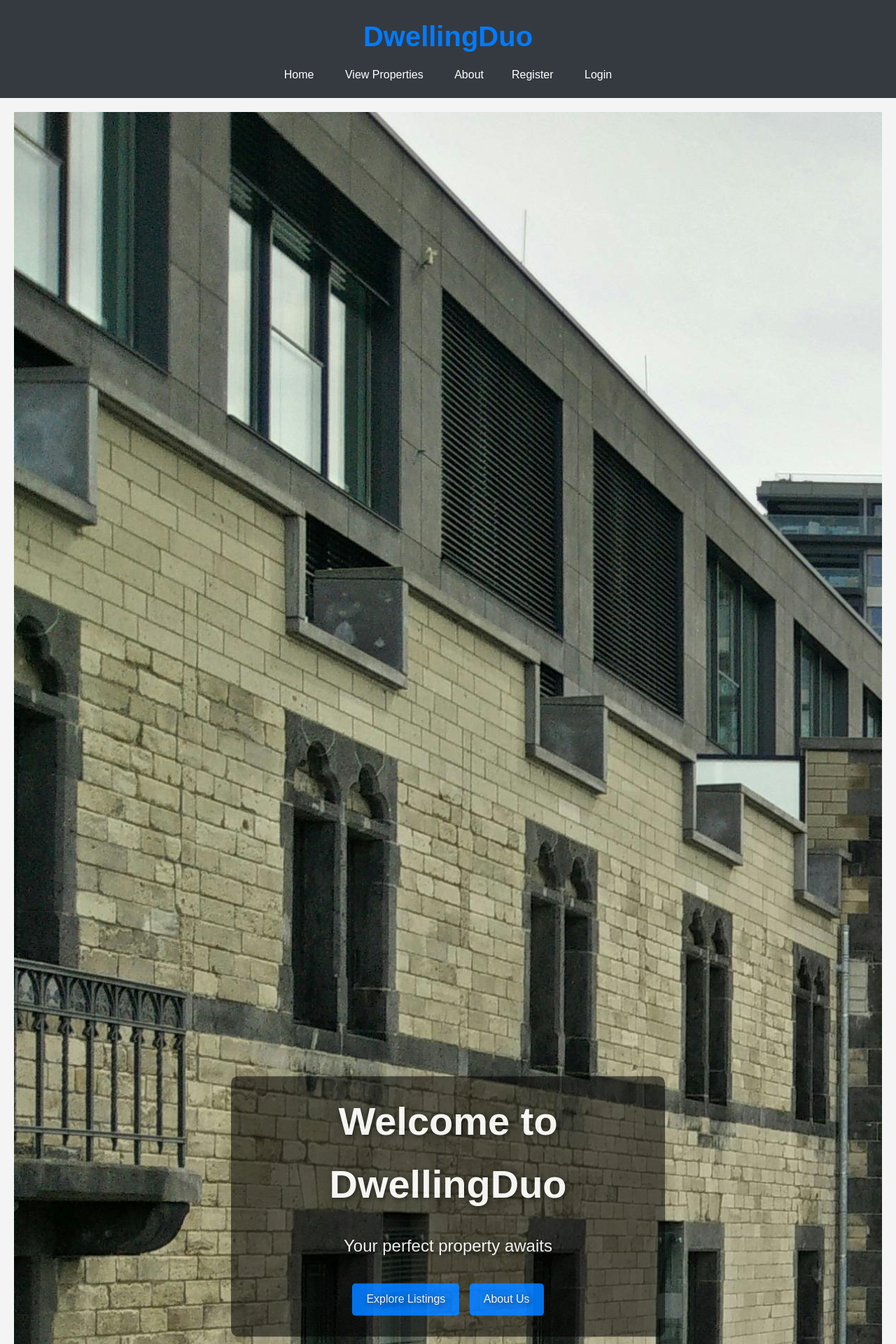
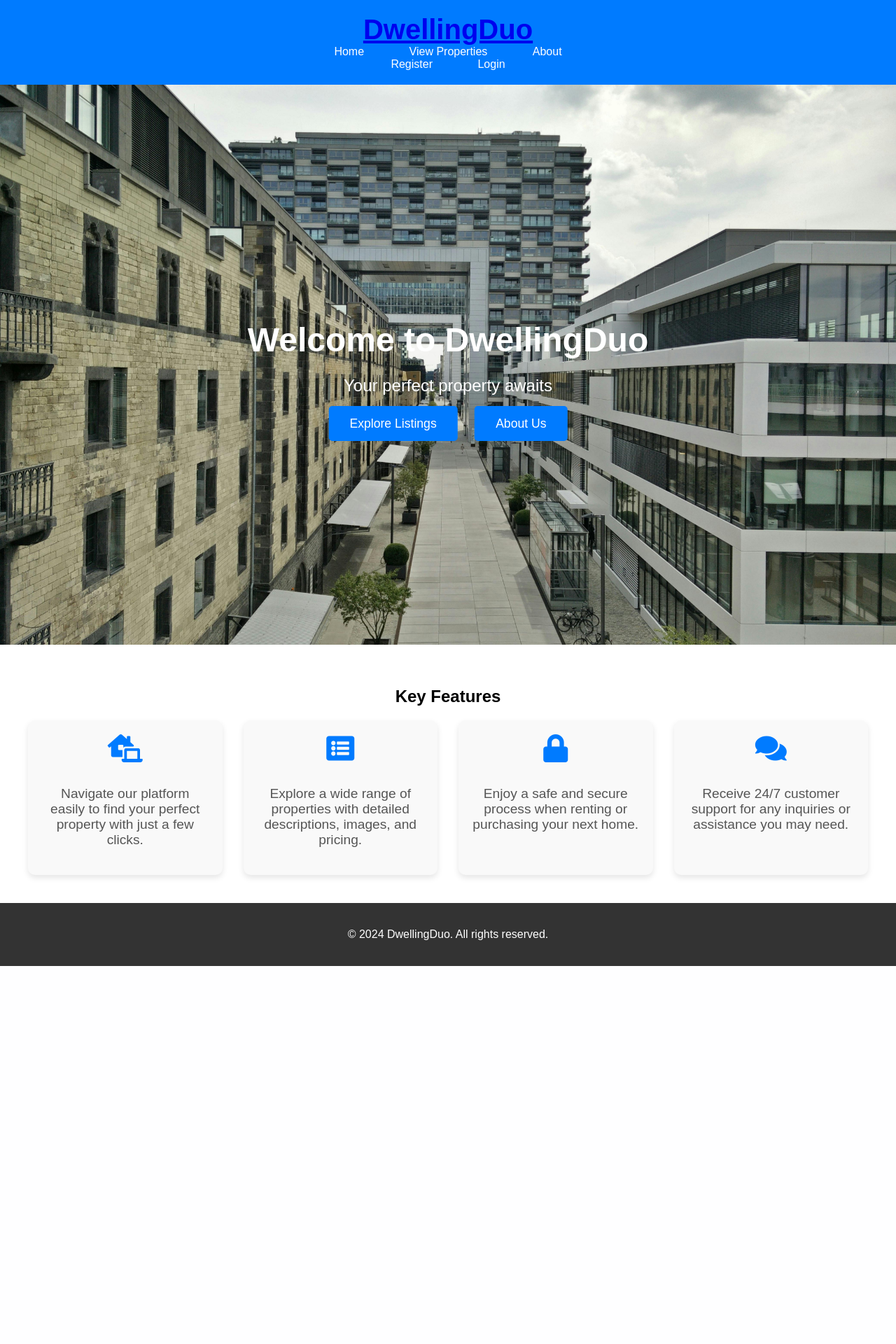
Before and after one commit to Jayricka/dwellingduo, a Django app: page / in a window 1280 px wide. Shown: the top 1920 px of the page at 70% size. After the commit the page ends 1380 px from the top, so only its background shows below. Run offline with Django 5.2, Linux system fonts and the light colour scheme.

Commit message:
Refactor CSS and HTML for improved layout and styling

```diff
--- a/static/css/styles.css
+++ b/static/css/styles.css
@@ -1,7 +1,6 @@
 /* General Styles */
 body {
     font-family: Arial, sans-serif;
-    line-height: 1.6;
     margin: 0;
     padding: 0;
     background-color: #f4f4f4;
@@ -9,253 +8,251 @@ body {
 
 /* Header Styles */
 header {
-    background: #343a40; /* Dark background for header */
-    color: #ffffff;
+    background-color: #007bff; /* Blue header */
+    color: white;
     padding: 20px;
     text-align: center;
 }
 
-h1 {
+header h1 {
     margin: 0;
-    font-size: 2.5em;
+    font-size: 2.5rem;
 }
 
-.navbar {
-    display: flex;
-    justify-content: center;
-    margin-top: 10px;
+header nav a {
+    color: white;
+    text-decoration: none;
+    padding: 10px 20px;
+    margin: 0 10px;
+    font-size: 1rem;
 }
 
-.navbar a {
-    color: #ffffff;
-    text-decoration: none;
-    padding: 15px 20px;
+header nav a:hover {
+    background-color: #0056b3;
+    border-radius: 5px;
 }
 
-.navbar a:hover {
-    background: #495057; /* Lighter shade on hover */
+/* Footer Styles */
+footer {
+    background-color: #333;
+    color: white;
+    padding: 20px;
+    text-align: center;
 }
 
-/* Main Content Styles */
-main {
-    padding: 20px;
+/* Cover Section (Home & About) */
+.cover-section {
+    position: relative;
+    width: 100%;
+    height: 100vh;
 }
 
-.property-grid {
-    display: grid;
-    grid-template-columns: repeat(auto-fill, minmax(250px, 1fr)); /* Responsive grid */
-    gap: 20px; /* Space between items */
-    margin-top: 20px;
-    max-width: 1200px; /* Add a max width to the grid */
-    margin: 0 auto; /* Center the grid */
+.hero-image {
+    width: 100%;
+    height: 100%;
+    object-fit: cover;
+    position: absolute;
+    top: 0;
+    left: 0;
+    z-index: -1;
 }
 
-/* Property grid */
-.property-item {
-    border: 1px solid #dddddd; /* Light border */
-    border-radius: 8px; /* Rounded corners */
-    overflow: hidden; /* Hide overflow */
-    transition: transform 0.3s; /* Animation effect */
-    box-shadow: 0 2px 5px rgba(0, 0, 0, 0.1); /* Light shadow */
-    display: flex; /* Ensure flex display for contents */
-    flex-direction: column; /* Align content vertically */
-    justify-content: space-between; /* Distribute space */
-    padding: 10px; /* Add padding for aesthetics */
-}
-
-.property-item:hover {
-    transform: scale(1.05); /* Scale effect on hover */
-}
-
-.property-thumbnail {
-    width: 100%; /* Fill the container */
-    height: auto; /* Maintain aspect ratio */
-}
-
-.property-item h3 {
-    font-size: 1.2em;
-    margin: 8px 0;
-    padding: 0 10px; /* Padding for text */
-}
-
-.property-item p {
-    margin: 0;
-    padding: 0 10px; /* Padding for text */
-}
-
-.btn-details {
-    display: block;
-    margin: 10px auto;
-    padding: 10px 15px;
-    background: #007BFF; /* Primary button color */
-    color: #ffffff;
-    text-align: center;
-    border-radius: 4px;
-    text-decoration: none;
-}
-
-.btn-details:hover {
-    background: #0056b3; /* Darker shade on hover */
-}
-
-/* Filter Form Styles */
-.filter-form {
-    display: flex;
-    flex-wrap: wrap;
-    justify-content: space-between;
-    margin-bottom: 20px;
-}
-
-.filter-input,
-.sort-select {
-    padding: 10px;
-    margin: 5px;
-    border: 1px solid #dddddd;
-    border-radius: 4px;
-    width: calc(25% - 10px); /* Responsive width */
-}
-
-.btn-filter,
-.btn-add {
-    padding: 10px 15px;
-    background: #28a745; /* Success button color */
-    color: #ffffff;
-    border: none;
-    border-radius: 4px;
-    cursor: pointer;
-}
-
-.btn-filter:hover,
-.btn-add:hover {
-    background: #218838; /* Darker shade on hover */
-}
-
-/* Owner Actions */
-.owner-actions {
-    display: flex;
-    justify-content: space-between;
-    padding: 10px;
-}
-
-/* Cover Image Text Styles */
-.cover-image {
-    position: relative;
-    text-align: center;
-    color: white; /* Change text color for visibility */
-}
-
-.cover-image h1 {
+.overlay {
     position: absolute;
     top: 50%;
     left: 50%;
     transform: translate(-50%, -50%);
-    font-size: 3em; /* Adjust font size as needed */
-    margin: 0;
-    text-shadow: 2px 2px 4px rgba(0, 0, 0, 0.7); /* Optional: add shadow for better visibility */
+    color: white;
+    text-align: center;
+    z-index: 1;
 }
 
-.cover-image p {
-    position: absolute;
-    top: 60%; /* Position below the title */
-    left: 50%;
-    transform: translate(-50%, -50%);
-    font-size: 1.5em; /* Adjust font size as needed */
-    margin: 0;
-    text-shadow: 1px 1px 2px rgba(0, 0, 0, 0.7); /* Optional: add shadow for better visibility */
-}
-
-/* Key Features Section Styles */
-.key-features {
-    padding: 20px;
-    background-color: #ffffff; /* White background for the feature section */
-    border-radius: 8px; /* Rounded corners */
-    box-shadow: 0 2px 5px rgba(0, 0, 0, 0.1); /* Light shadow */
-    margin-top: 20px;
-}
-
-.key-features h2 {
-    text-align: center;
+.overlay h1 {
+    font-size: 3rem;
     margin-bottom: 20px;
 }
 
+.overlay p {
+    font-size: 1.5rem;
+    margin-bottom: 30px;
+}
+
+.overlay .cta-button {
+    background-color: #007bff;
+    color: white;
+    padding: 15px 30px;
+    text-decoration: none;
+    font-size: 1.1rem;
+    margin: 10px;
+    border-radius: 5px;
+    transition: background-color 0.3s ease;
+}
+
+.overlay .cta-button:hover {
+    background-color: #ff5733; /* Orange on hover */
+}
+
+/* Key Features Section */
+.key-features {
+    padding: 40px;
+    background-color: #fff;
+    text-align: center;
+}
+
 .features-container {
-    display: flex;
-    flex-wrap: wrap;
-    justify-content: center; /* Center the feature items */
+    display: grid;
+    grid-template-columns: repeat(auto-fill, minmax(250px, 1fr));
+    gap: 30px;
 }
 
 .feature-item {
-    flex: 1 1 200px; /* Flex item with minimum width */
-    text-align: center; /* Center text */
-    padding: 10px;
-    margin: 10px; /* Space between items */
+    background-color: #f9f9f9;
+    padding: 20px;
+    border-radius: 10px;
+    box-shadow: 0 4px 8px rgba(0, 0, 0, 0.1);
 }
 
-.feature-icon {
-    font-size: 2em; /* Icon size */
-    margin-bottom: 10px; /* Space between icon and text */
+.feature-item i {
+    font-size: 2.5rem;
+    color: #007bff;
+    margin-bottom: 15px;
 }
 
-/* Link Styles */
-a {
-    color: #007bff; /* Base link color */
-    text-decoration: none; /* Remove underline */
-    transition: color 0.3s ease, transform 0.3s ease; /* Smooth transition */
+.feature-item p {
+    font-size: 1.2rem;
+    color: #555;
 }
 
-a:hover {
-    color: #ff5733; /* Change color on hover */
-    transform: scale(1.1); /* Scale up effect on hover */
+/* Property Grid */
+.property-grid {
+    display: grid;
+    grid-template-columns: repeat(auto-fill, minmax(300px, 1fr)); /* Flexible grid columns */
+    gap: 20px;
+    padding: 20px;
+    max-width: 1200px; /* Maximum width for the grid */
+    margin: 0 auto; /* Center the grid */
 }
 
-/* Cover Section Styles */
-.cover-section {
+.property-card {
+    background-color: #fff;
+    border-radius: 10px;
+    box-shadow: 0 4px 8px rgba(0, 0, 0, 0.1);
+    overflow: hidden;
     position: relative;
-    text-align: center;
-    color: white; /* Text color */
-    overflow: hidden; /* Hide overflow for overlay */
+    transition: transform 0.3s ease;
 }
 
-.cover-image {
-    width: 100%; /* Make image responsive */
-    height: auto; /* Maintain aspect ratio */
-    transition: transform 0.5s ease; /* Smooth scale effect */
+.property-card:hover {
+    transform: translateY(-5px); /* Hover effect for cards */
 }
 
-.overlay {
-    position: absolute; /* Position text overlay */
-    top: 50%; /* Center vertically */
-    left: 50%; /* Center horizontally */
-    transform: translate(-50%, -50%); /* Adjust centering */
-    text-shadow: 2px 2px 8px rgba(0, 0, 0, 0.7); /* Text shadow for better visibility */
-    opacity: 0.9; /* Slight transparency for overlay */
-    background: rgba(0, 0, 0, 0.6); /* Dark overlay for contrast */
-    padding: 20px; /* Add padding for aesthetics */
-    border-radius: 10px; /* Rounded corners */
+.property-card img {
+    width: 100%;
+    height: 200px; /* Fixed height for property images */
+    object-fit: cover; /* Ensures the image covers the area without distortion */
 }
 
-.overlay h1 {
-    font-size: 3.5em; /* Larger title */
-    margin: 0;
-    transition: transform 0.3s ease; /* Smooth scale transition */
+.property-card-content {
+    padding: 20px;
+    text-align: center;
 }
 
-.overlay p {
-    font-size: 1.5em; /* Adjust subtitle size */
+.property-card h3 {
+    font-size: 1.5rem;
+    color: #333;
+    margin-bottom: 10px;
 }
 
-/* Button Styles */
-.cta-button {
-    background-color: #007bff; /* Primary button color */
-    color: white; /* Button text color */
-    padding: 10px 20px; /* Button padding */
-    text-decoration: none; /* Remove underline */
-    border-radius: 5px; /* Rounded corners */
-    display: inline-block; /* Block element */
-    margin: 10px 5px; /* Spacing between buttons */
-    transition: background-color 0.3s; /* Smooth transition */
+.property-card p {
+    font-size: 1.1rem;
+    color: #777;
+    margin-bottom: 15px;
 }
 
-.cta-button:hover {
-    background-color: #0056b3; /* Darker shade on hover */
+.property-card .price {
+    font-size: 1.2rem;
+    font-weight: bold;
+    color: #007bff; /* Blue color for the price */
 }
+
+.property-card .availability {
+    font-size: 1rem;
+    color: #ff5733; /* Orange color for availability status */
+}
+
+.property-card .cta-button {
+    background-color: #007bff; /* Blue button color */
+    color: white;
+    padding: 10px 20px;
+    text-decoration: none;
+    border-radius: 5px;
+    margin-top: 10px;
+    display: inline-block;
+    transition: background-color 0.3s ease;
+}
+
+.property-card .cta-button:hover {
+    background-color: #ff5733; /* Orange on hover */
+}
+
+/* About Section */
+.about-section {
+    padding: 40px;
+    background-color: #fff;
+    text-align: center;
+}
+
+.about-section h2 {
+    font-size: 2.5rem;
+    margin-bottom: 20px;
+}
+
+.about-section p {
+    font-size: 1.2rem;
+    color: #555;
+    line-height: 1.6;
+    margin-bottom: 20px;
+}
+
+/* GitHub and Social Links */
+.social-link {
+    font-size: 1.2rem;
+    color: #007bff;
+    text-decoration: none;
+    margin: 0 10px;
+}
+
+.social-link:hover {
+    color: #ff5733;
+}
+
+/* Media Queries for Smaller Screens */
+@media screen and (max-width: 768px) {
+    header h1 {
+        font-size: 2rem;
+    }
+
+    .overlay h1 {
+        font-size: 2.5rem;
+    }
+
+    .overlay p {
+        font-size: 1.2rem;
+    }
+
+    .property-grid {
+        grid-template-columns: repeat(auto-fill, minmax(250px, 1fr)); /* Adjust column sizes on small screens */
+    }
+
+    .property-card img {
+        height: 150px; /* Adjust image height for small screens */
+    }
+
+    .feature-item {
+        padding: 15px;
+    }
+
+    .social-link {
+        font-size: 1.1rem;
+    }
+}
--- a/templates/about.html
+++ b/templates/about.html
@@ -7,8 +7,10 @@
     <div class="cover-section">
         <img src="{% static 'images/your-cover-image.jpg' %}" alt="DwellingDuo Cover" class="hero-image">
         <div class="overlay">
-            <h1>DwellingDuo</h1>
-            <p>Streamlining the rental process for a safer and easier experience.</p>
+            <div class="overlay-container">
+                <h1>DwellingDuo</h1>
+                <p>Streamlining the rental process for a safer and easier experience.</p>
+            </div>
         </div>
     </div>
 
--- a/templates/base.html
+++ b/templates/base.html
@@ -3,7 +3,7 @@
 <html lang="en">
 <head>
     <meta charset="UTF-8">
-    <meta name="viewport" content="width=device-width, initial-scale=1.0">
+    <meta name="viewport" content="width=device-width, initial-scale=1.0, maximum-scale=1.0, user-scalable=no">
     <title>DwellingDuo</title>
     <link rel="stylesheet" href="https://cdnjs.cloudflare.com/ajax/libs/font-awesome/5.15.4/css/all.min.css">
     <link rel="stylesheet" href="{% static 'css/styles.css' %}"> <!-- Ensure correct path -->
--- a/templates/home.html
+++ b/templates/home.html
@@ -7,10 +7,12 @@
 <div class="cover-section">
     <img src="{% static 'images/cover-image.jpg' %}" alt="Cover Image" class="hero-image">
     <div class="overlay">
-        <h1>Welcome to DwellingDuo</h1>
-        <p>Your perfect property awaits</p>
-        <a href="{% url 'properties:property_list' %}" class="cta-button">Explore Listings</a>
-        <a href="{% url 'about' %}" class="cta-button">About Us</a> <!-- New button -->
+        <div class="overlay-container">
+            <h1>Welcome to DwellingDuo</h1>
+            <p>Your perfect property awaits</p>
+            <a href="{% url 'properties:property_list' %}" class="cta-button">Explore Listings</a>
+            <a href="{% url 'about' %}" class="cta-button">About Us</a> <!-- New button -->
+        </div>
     </div>
 </div>
 
```
